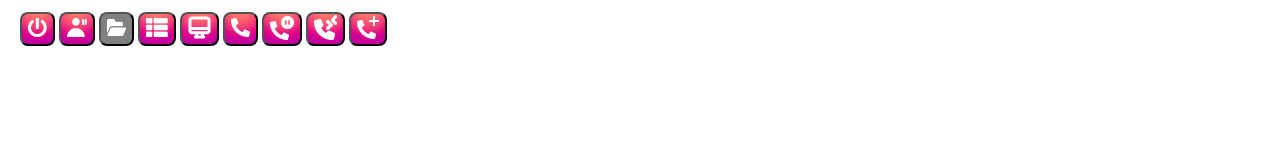
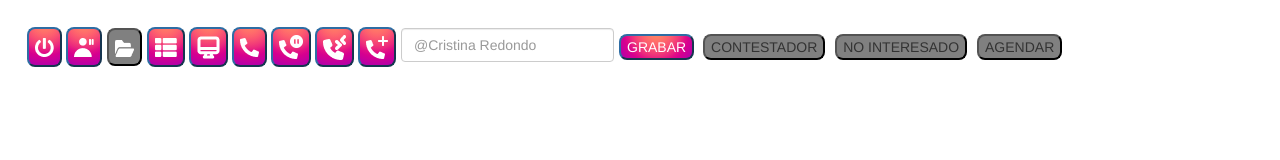
Before and after one commit to BraynnerToncel/Botonera, a plain HTML site: page Index.html in a window 1280 px wide. Drawn offline with nearby package versions, Linux system fonts and the light colour scheme.

Commit message:
Creación de elementos

```diff
--- a/Css/Style.css
+++ b/Css/Style.css
@@ -1,21 +1,27 @@
-.col-md-1{
+.container{
+    display:inline-flex;
+}
 
-   display: flex;
+.col{
+    display: flex;
     border-radius: 10px;
     margin: 10px;
 }
-
 .btn-primary{
-
     border-radius: 8px;
     background-image: radial-gradient(circle at 50% -20.71%, #fe8f62 0, #ff8564 8.33%, #ff7967 16.67%, #ff6c6b 25%, #fd5e6e 33.33%, #f84e73 41.67%, #f23c78 50%, #ea287e 58.33%, #e10e86 66.67%, #d6008f 75%, #ca0098 83.33%, #bb00a3 91.67%, #aa00ae 100%);
-    margin: 2px;
+    margin:2px;
 
 }
-
 .btn-second{
     border-radius: 8px;
     background-color: grey;
-    margin: 2px;
+    margin: 3px;
+}
+.btn-group{
+margin: 6px;
+}
 
+input{
+    margin: 3px;
 }
--- a/Index.html
+++ b/Index.html
@@ -1,20 +1,44 @@
 <!DOCTYPE html>
 <html lang="en" >
+<meta charset="UTF-8">
+<meta name="viewport" content="width=device-width, initial-scale=1">
+<link rel="stylesheet" href="https://cdn.jsdelivr.net/npm/bootstrap@5.0.0-beta2/dist/css/bootstrap.min.css">
 <meta name="viewport" content="width=device-width, initial-scale=1, maximum-scale=1, user-scalable=no">
+<link href="https://fontawesome.com/v4.7.0/assets/font-awesome/css/font-awesome.css" rel="stylesheet"/>
+<link href="https://getbootstrap.com/docs/3.3/dist/css/bootstrap.min.css" rel="stylesheet"/>
 <link rel="stylesheet" href="./Css/Style.css">
-<header>
-<div class = "contenedor">
-    <div class="row align-items-start" >
-        <div class = "col-md-1">
-            <button type="button" class="btn-primary"><img src="./Img/conectar.png" alt=""></button>
+<script src="https://cdn.jsdelivr.net/npm/bootstrap@5.0.0-beta2/dist/js/bootstrap.bundle.min.js"></script>
+
+<div class = "container mt-4">
+    <header class="d-flex justify-content-between align-items-center">
+
+         <div>
+        <div class = "col">
+            <button type="button" class="btn-primary "><img src="./Img/conectar.png" alt=""></button>
             <button type="button" class="btn-primary"><img src="./Img/motivos_pausa.png" alt=""></button>
             <button type="button" class="btn-second"><img src="./Img/servicios.png" alt=""></button>
             <button type="button" class="btn-primary"><img src="./Img/historicos.png" alt=""></button>
             <button type="button" class="btn-primary"><img src="./Img/busqueda_clientes.png" alt=""></button>
-            <button type="button" class="btn-primary"><img src="./Img/llamar.png" alt=""></button>
-            <button type="button" class="btn-primary"><img src="./Img/pausar.png" alt=""></button>
-            <button type="button" class="btn-primary"><img src="./Img/transferir.png" alt=""></button>
-            <button type="button" class="btn-primary"><img src="./Img/conferenciar.png" alt=""></button>
+            <button type="button" class="btn-primary "><img src="./Img/llamar.png" alt=""></button>
+            <button type="button" class="btn-primary "><img src="./Img/pausar.png" alt=""></button>
+            <button type="button" class="btn-primary "><img src="./Img/transferir.png" alt=""></button>
+            <button type="button" class="btn-primary "><img src="./Img/conferenciar.png" alt=""></button>
+
+            <div class="">
+                <input type="text" placeholder="@Cristina Redondo" class="form-control">
+
+            </div>
+
+            <div class="btn-group">
+                <button type="button" class="btn-primary"><h7>GRABAR</h7></button>
+                <button type="button" class="btn-second"><h7>CONTESTADOR</h7></button>
+                <button type="button" class="btn-second"><h7>NO INTERESADO</h7></button>
+                <button type="button" class="btn-second"><h7>AGENDAR</h7></button>
+
+
+
+
+            </div>
         </div>
     </div>
 </div>
```
